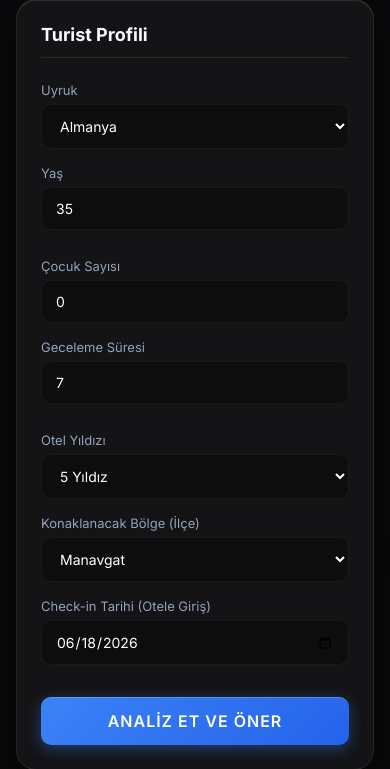
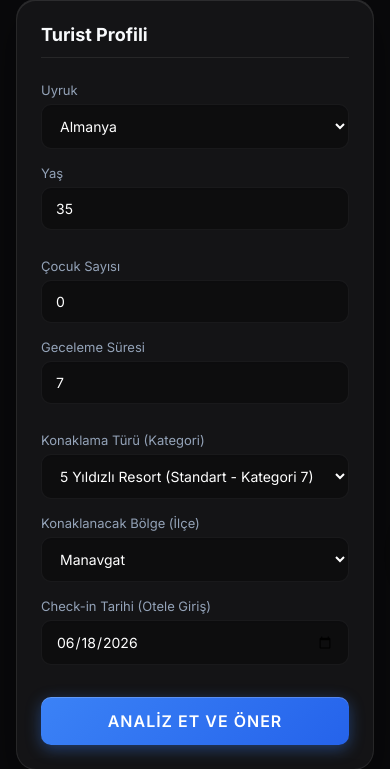
Before and after one commit to ufukoncel07-cloud/visitantalya-ai, a Flask app: page / in a window 390 px wide. Shown: the part 399-1168 px from the top of the page. Run offline with Flask 3, Linux system fonts and the light colour scheme; the visitor is signed in with stand-in values (Sample User, id 1); data that the repository does not hold is empty.

Commit message:
V6.2.2: HTML otel kategorileri GitHub uzerinde guncellendi ve Chart.js mobil kayma wrapper div'leri eklendi

```diff
--- a/templates/index.html
+++ b/templates/index.html
@@ -97,11 +97,14 @@
                                     <input type="number" name="gece" id="gece" value="7" min="1" max="30" required>
                                 </div>
                                 <div class="form-group">
-                                    <label>Otel Yıldızı</label>
-                                    <select name="otel" id="otel">
-                                        <option value="5" selected>5 Yıldız</option>
-                                        <option value="4">4 Yıldız</option>
-                                        <option value="3">3 Yıldız</option>
+                                    <label>Konaklama Türü (Kategori)</label>
+                                    <select name="otel" id="otel" required>
+                                        <option value="10.0">Lüks Segment / Premium (Kategori 10+)</option>
+                                        <option value="9.0">Şehir / Butik Otel (Kategori 9)</option>
+                                        <option value="7.0" selected>5 Yıldızlı Resort (Standart - Kategori 7)</option>
+                                        <option value="6.0">4 Yıldızlı Resort (Kategori 6)</option>
+                                        <option value="5.0">Ekonomik Otel (Kategori 5)</option>
+                                        <option value="3.0">Pansiyon / Apart (Kategori 3)</option>
                                     </select>
                                 </div>
                             </div>
@@ -222,14 +225,19 @@
                                             <!-- JS ile dolacak -->
                                         </div>
                                     </div>
-
-                                    <div class="chart-container" style="background: rgba(0,0,0,0.2); padding: 12px; border-radius: 12px; border: 1px solid rgba(255,255,255,0.05);">
-                                        <p style="font-size: 12px; color: #94a3b8; margin-bottom: 8px; text-align: center;">Memnuniyet Çöküş Eğrisi</p>
-                                        <canvas id="decayChart"></canvas>
-                                    </div>
-                                    <div class="chart-container" style="background: rgba(0,0,0,0.2); padding: 12px; border-radius: 12px; border: 1px solid rgba(255,255,255,0.05);">
-                                        <p style="font-size: 12px; color: #94a3b8; margin-bottom: 8px; text-align: center;">Bütçe Karşılaştırması</p>
-                                        <canvas id="budgetChart"></canvas>
+                                    <div>
+                                      <div style="background:rgba(255,255,255,0.02); padding:16px; border-radius:12px; border:1px solid rgba(255,255,255,0.05); margin-bottom: 12px;">
+                                          <p style="font-size: 12px; color: #94a3b8; margin-bottom: 8px; text-align: center;">Memnuniyet Çöküş Eğrisi</p>
+                                          <div style="position: relative; width: 100%; min-height: 200px;">
+                                              <canvas id="decayChart"></canvas>
+                                          </div>
+                                      </div>
+                                      <div style="background:rgba(255,255,255,0.02); padding:16px; border-radius:12px; border:1px solid rgba(255,255,255,0.05);">
+                                          <p style="font-size: 12px; color: #94a3b8; margin-bottom: 8px; text-align: center;">Bütçe Karşılaştırması</p>
+                                          <div style="position: relative; width: 100%; min-height: 200px;">
+                                              <canvas id="budgetChart"></canvas>
+                                          </div>
+                                      </div>
                                     </div>
                                 </div>
                             </div>
```
